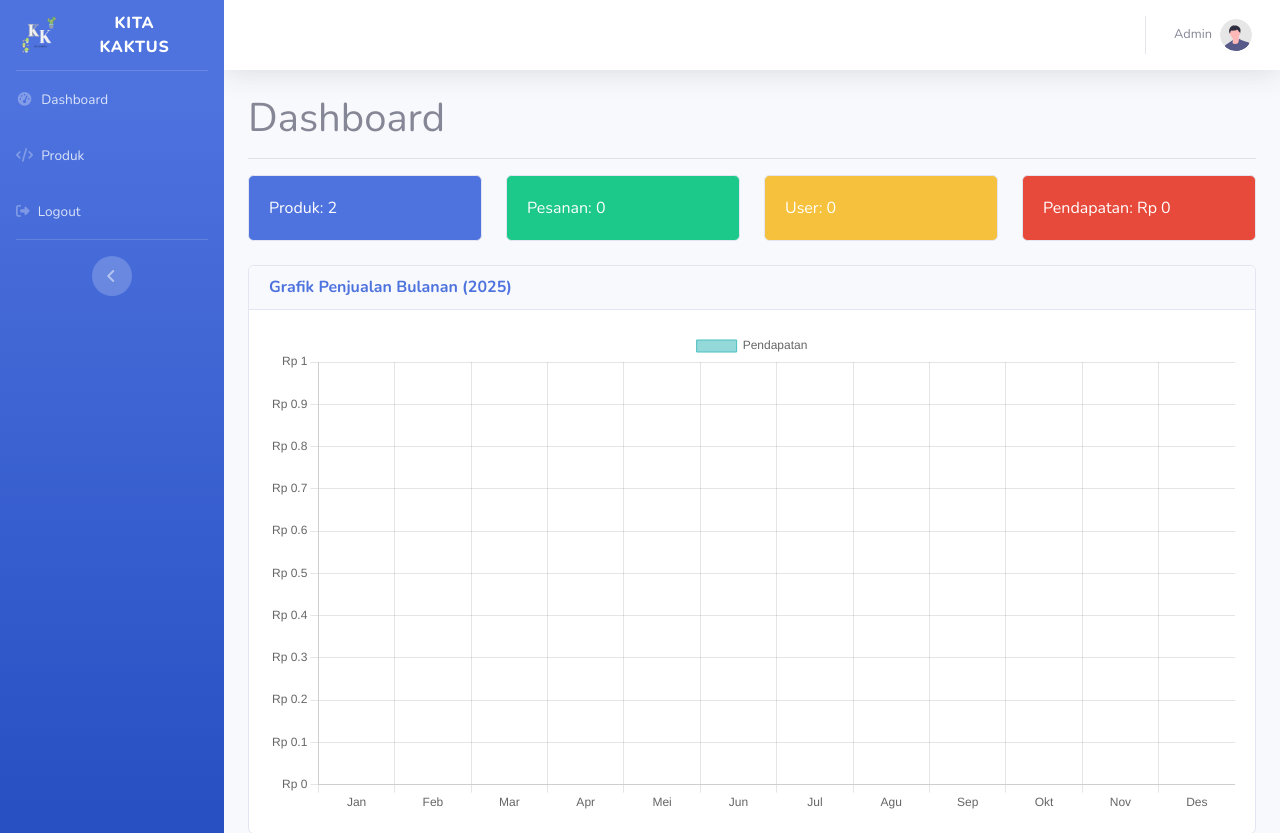
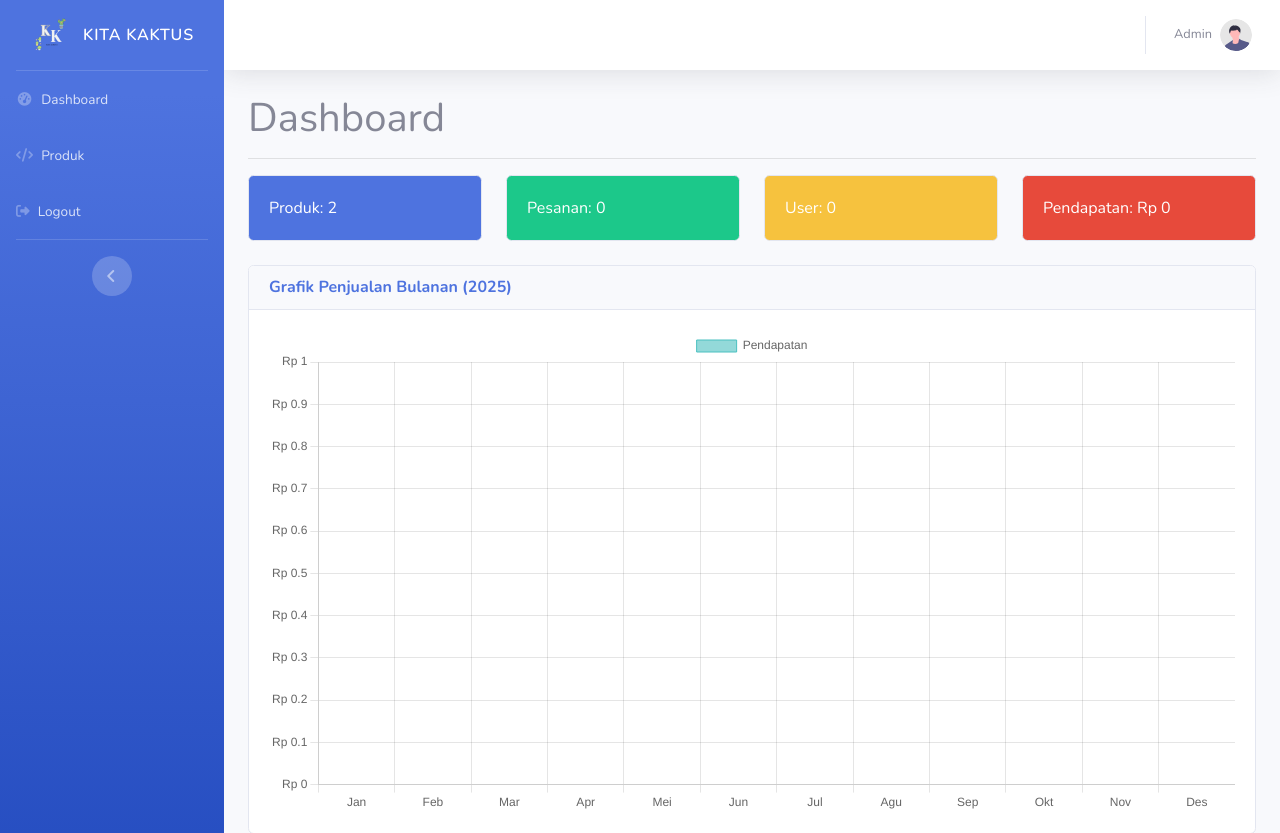
Before and after one commit to junaaa7/Projek-Kita-Kaktus, a PHP site: page /admin/page/home.php in a window 1280 px wide. Shown: the top 833 px of the page. Run offline with PHP 8.4, Linux system fonts and the light colour scheme; a user stored in the database is signed in; data comes from the database, SQL or seed files in the repository; some libraries are stand-ins or nearby versions.

Commit message:
Mengubah logo sidebar

```diff
--- a/admin/page/home.php
+++ b/admin/page/home.php
@@ -97,11 +97,13 @@ if (table_exists($koneksi, 'pesanan')) {
         <ul class="navbar-nav bg-gradient-primary sidebar sidebar-dark accordion" id="accordionSidebar">
 
             <!-- Sidebar - Brand -->
-            <a class="sidebar-brand d-flex align-items-center justify-content-center">
+            <a class="sidebar-brand d-flex align-items-center justify-content-center" style="gap:8px; text-decoration:none;">
                 <div class="sidebar-brand-icon">
-                    <img src="../../assets/icon/logo 1.png" alt="Logo Kita Kaktus" style="width:45px; height:45px; object-fit:contain;">
+                    <img src="../../assets/icon/logo 1.png" alt="Logo Kita Kaktus" style="width:40px; height:40px; object-fit:contain;">
                 </div>
-                <div class="sidebar-brand-text mx-3">KITA KAKTUS</div>
+                <div class="sidebar-brand-text" style="margin-left:5px; font-weight:600; color:white;">
+                    KITA KAKTUS
+                </div>
             </a>
 
             <!-- Divider -->
```
